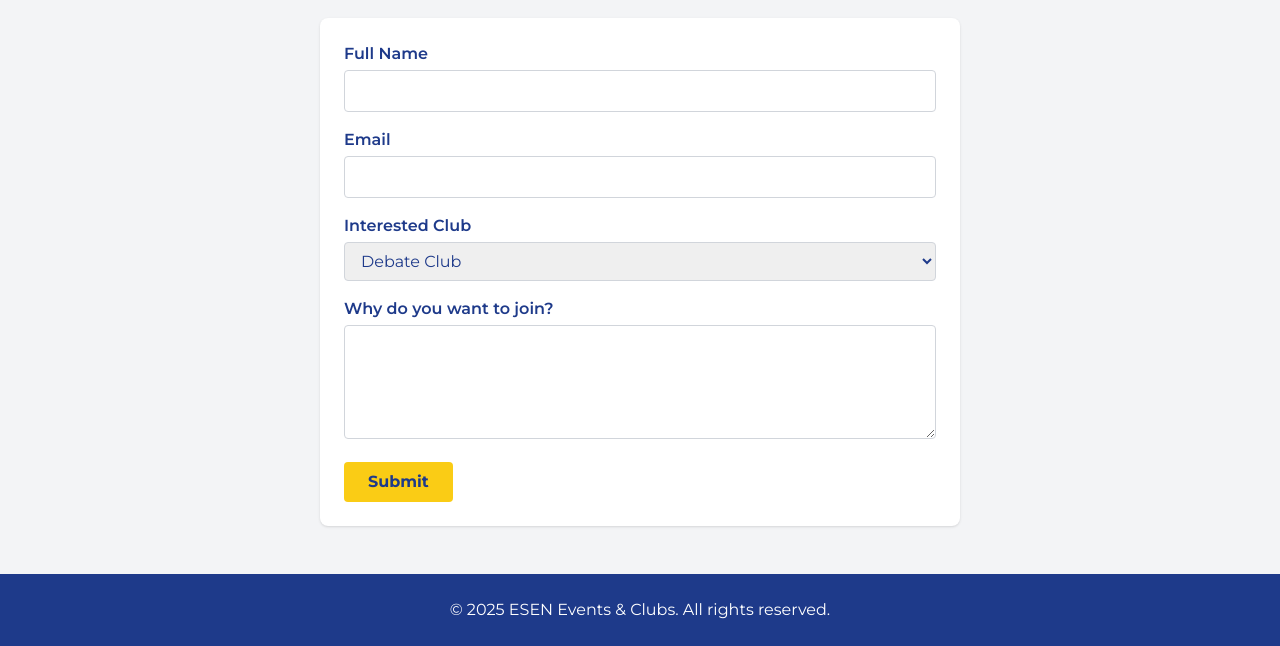
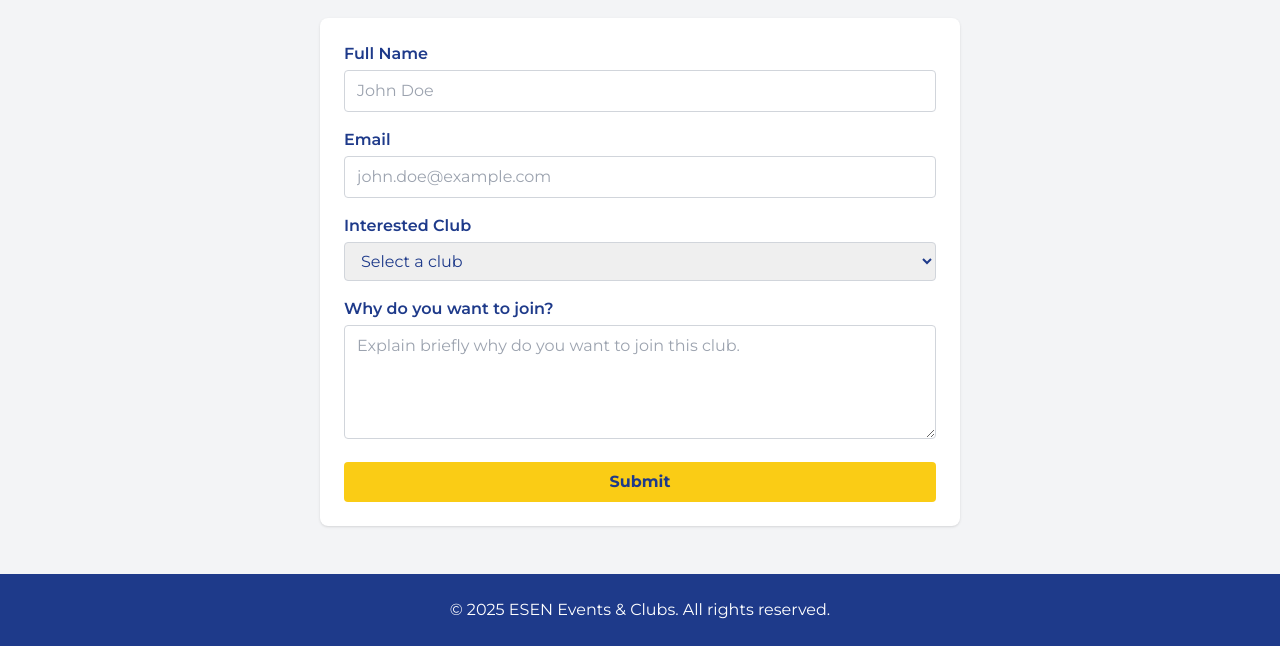
Before and after one commit to chriss212/ESEN-Events-and-Clubs, a plain HTML site: page join.html in a window 1280 px wide. Shown: the part 162-808 px from the top of the page. Drawn offline with nearby package versions, Linux system fonts and the light colour scheme; a web font is replaced by a local one.

Commit message:
Update club names and enhance join form with placeholders and options

```diff
--- a/join.html
+++ b/join.html
@@ -60,25 +60,33 @@
     <form class="bg-white p-6 rounded-lg shadow space-y-4">
       <div>
         <label for="name" class="block mb-1 font-semibold">Full Name</label>
-        <input type="text" id="name" class="w-full border border-gray-300 rounded px-3 py-2" required />
+        <input type="text" id="name" class="w-full border border-gray-300 rounded px-3 py-2" placeholder="John Doe" />
       </div>
       <div>
         <label for="email" class="block mb-1 font-semibold">Email</label>
-        <input type="email" id="email" class="w-full border border-gray-300 rounded px-3 py-2" required />
+        <input type="email" id="email" class="w-full border border-gray-300 rounded px-3 py-2" placeholder="john.doe@example.com" />
       </div>
       <div>
         <label for="club" class="block mb-1 font-semibold">Interested Club</label>
         <select id="club" class="w-full border border-gray-300 rounded px-3 py-2">
-          <option>Debate Club</option>
-          <option>Tech & Coding Club</option>
-          <option>Music Club</option>
+            <option value="" disabled selected>Select a club</option>
+            <option>EduTech</option>
+            <option>ESEN Music</option>
+            <option>ESEN United Nations Model</option>
+            <option>Girl Up</option>
+            <option>HOPE</option>
+            <option>Pasitos</option>
+            <option>ProBecas</option>
+            <option>Rotaract</option>
+            <option>Student Entrepreneur Society</option>
+            <option>TECHO</option>
         </select>
       </div>
       <div>
         <label for="message" class="block mb-1 font-semibold">Why do you want to join?</label>
-        <textarea id="message" rows="4" class="w-full border border-gray-300 rounded px-3 py-2"></textarea>
+        <textarea id="message" rows="4" class="w-full border border-gray-300 rounded px-3 py-2" placeholder="Explain briefly why do you want to join this club."></textarea>
       </div>
-      <button type="submit" class="bg-yellow-400 text-blue-900 font-bold py-2 px-6 rounded hover:bg-yellow-300 transition">
+      <button type="submit" class="bg-yellow-400 text-blue-900 font-bold py-2 px-6 rounded hover:bg-yellow-300 w-full transition">
         Submit
       </button>
     </form>
```
Also changed, not shown: index.html (+2 -2 lines).
